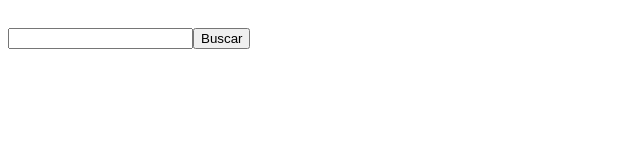
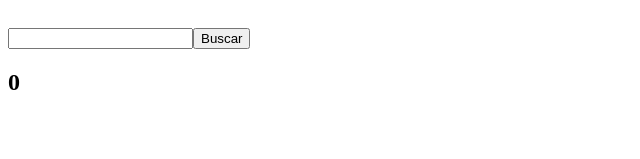
Before and after one commit to CaioLucasNS/ex-perform-react, a React (Vite) app: page / in a window 1280 px wide. Shown: the part 122-281 px from the top of the page, without its empty margins (0-640 px from the left). Built offline with nearby package versions, Linux system fonts and the light colour scheme.

Commit message:
using useMemo to performing totalPrice calc

```diff
--- a/src/components/SearchResults.tsx
+++ b/src/components/SearchResults.tsx
@@ -1,3 +1,4 @@
+import { useMemo } from "react";
 import { ProductItem } from "./ProductItem";
 
 interface SearchResultsProps {
@@ -9,11 +10,25 @@ interface SearchResultsProps {
 }
 
 export function SearchResults({ results }: SearchResultsProps) {
+  const totalPrice = useMemo(() => {
+    return results.reduce((total, product) => {
+      return total + product.price;
+    }, 0);
+  }, [results]);
+
   return (
     <div>
+      <h2>{totalPrice}</h2>
+
       {results.map((product) => (
         <ProductItem key={product.id} product={product} />
       ))}
     </div>
   );
 }
+
+/**
+ * Quando usar o useMemo?
+ * 1. Cálculos pesados;
+ * 2. Igualdade referencial (quando a gente repassa aquela informação a um componente filho);
+ */
--- a/src/pages/Home.tsx
+++ b/src/pages/Home.tsx
@@ -9,8 +9,6 @@ export function Home() {
     event.preventDefault();
 
     if (!search.trim()) {
-      // case search is empty and disregarding empy characters
-      // return - stop the execution
       return;
     }
 
```
Also changed, not shown: src/components/ProductItem.tsx (+0 -11 lines).
